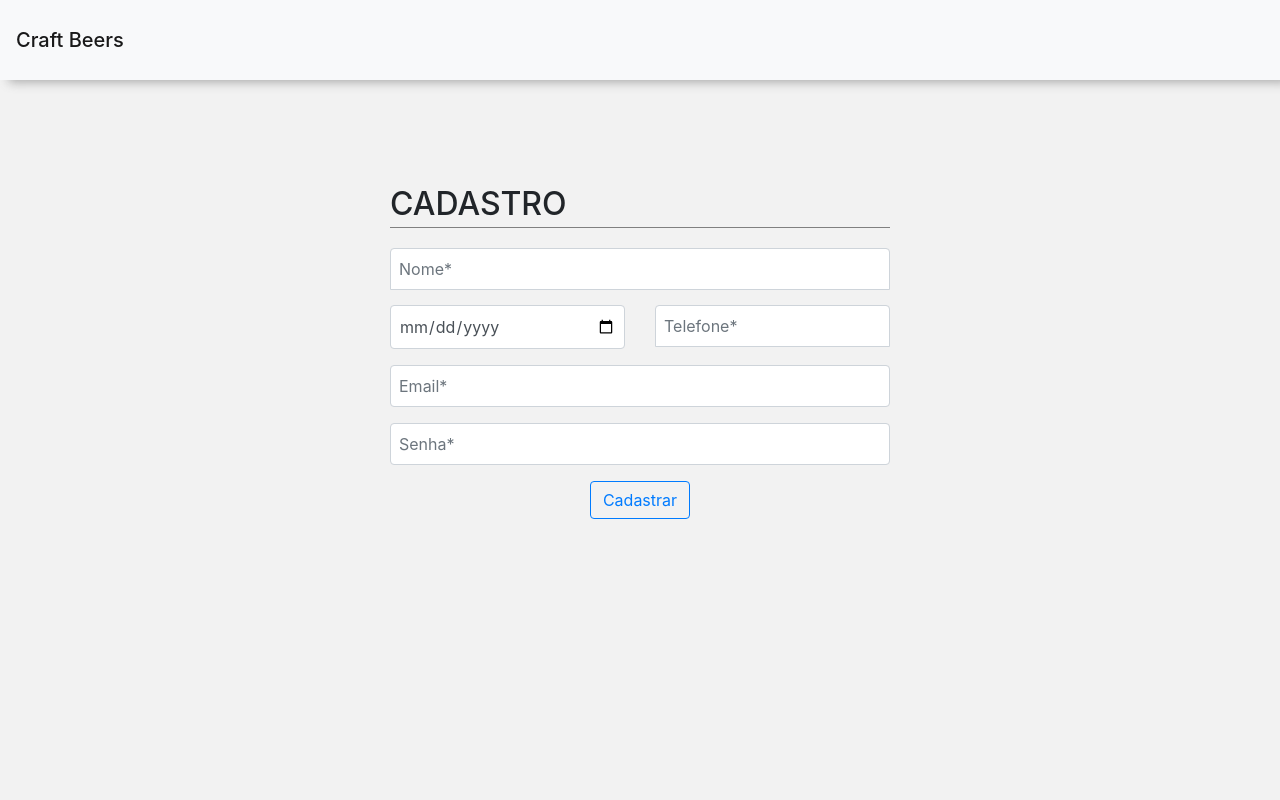
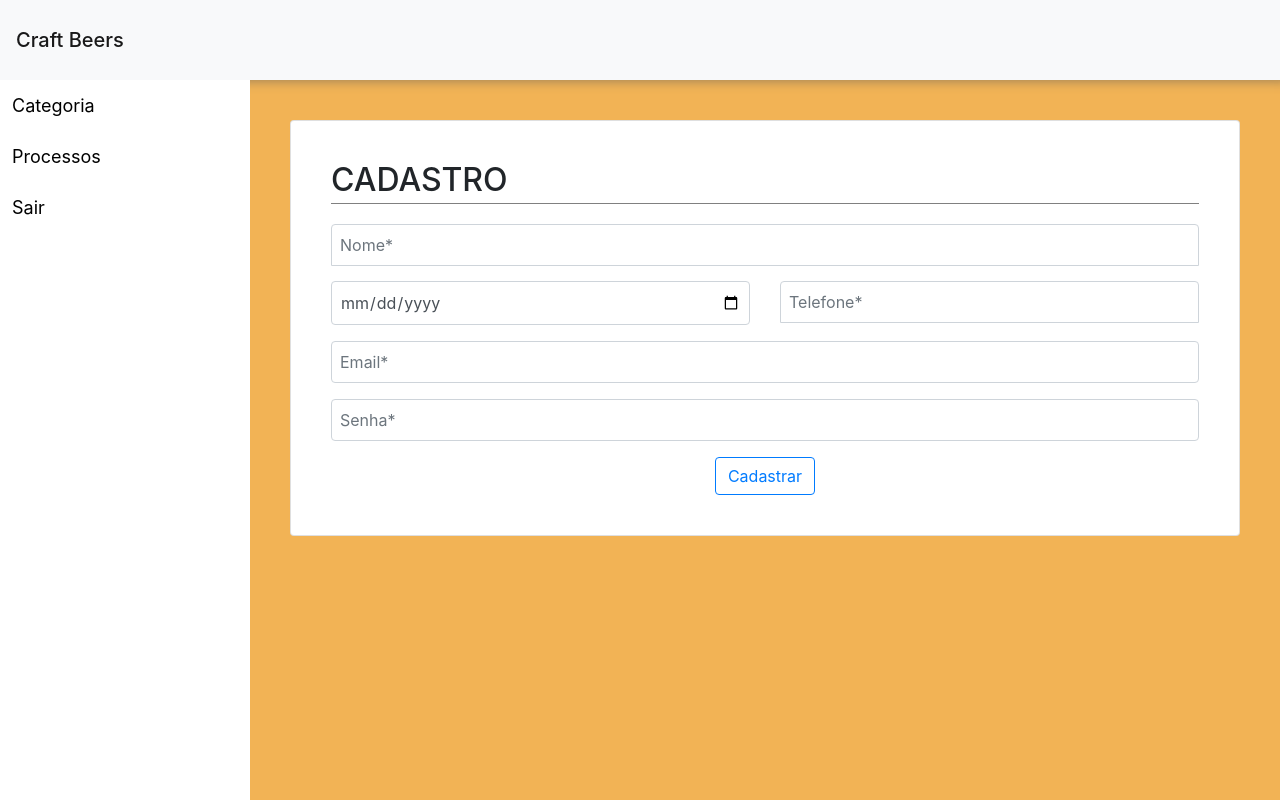
Before and after one commit to bettyap/craftbeers, a PHP site: page /cadastro.html in a window 1280 px wide. Run offline with PHP 8.4, Linux system fonts and the light colour scheme.

Commit message:
Atualização de estilos

```diff
--- a/cadastro.html
+++ b/cadastro.html
@@ -10,13 +10,18 @@
 <body>
   <!--Barra de Navegador (Navbar)-->
   <nav class="navbar navbar-light bg-light">
-      <a href="/craftbeers" class="navbar-brand mb-0 h1">Craft Beers</a>
+    <a href="index.php" class="navbar-brand mb-0 h1">Craft Beers</a>
   </nav>
-
+  <nav class="menu">
+      <a href="lista-categorias.php">Categoria</a>
+      <a href="#">Processos</a>
+      <a href="logout.php">Sair</a>
+  </nav>
   <!--Final do navbar-->
-
+  <main class="content">
+    <div class="card card-padding">
   <!-- Formulário de Cadastro -->
-<form action="cadastro.php" method="POST" class="center-form">
+<form action="cadastro.php" method="POST" >
   <h2 class="form-title">CADASTRO</h2>
   <div class="row form-field" >
     <div class="col">
@@ -45,6 +50,8 @@
     <button type="submit" class="btn btn-outline-primary">Cadastrar</button>
   </div>
 </form>
+  </div>
+</main>
 <!-- JQuery, Bootstrap -->
   <script type="text/javascript" src="js/jquery-3.5.1.min.js"></script>
   <script type="text/javascript" src="js/bootstrap.min.js"></script>
--- a/css/style.css
+++ b/css/style.css
@@ -1,5 +1,5 @@
 body{
-    background: #F2F2F2;
+    background: #F2B355;
 }
 section{
     text-align: center;
@@ -8,6 +8,9 @@ section{
 .navbar{
 	height: 80px;
 	box-shadow:9px 2px 10px rgb(91 91 91 / 0.49);
+}
+.bg-light{
+	background-color: #FFF;
 }
 .wrapper-avatar{
 	margin-top: 50px;
@@ -31,32 +34,41 @@ a {
 	text-decoration: none;
 }
 .btn-abrir{
-	color: slateblue;
+	color: #FFF;
 	font-size: 25px;
 
 }
 .menu{
 	height: 100%;
 	width: 250px;
-	background-color: teal;
+	background-color: #FFF;
 	position: fixed;
 	top: 0;
 	left: 0;
 	z-index: 1;
 	overflow: hidden;
+	transform: translateX(-100%);
 	transition: width 0.3s;
 }
 .menu a{
-	color: violet;
-	font-size: 25px;
+	color: black;
+	font-size: 18px;
 	display: block;
 	padding: 12px 10px 12px 12px;
 }
 .menu a:hover{
-	color: yellow;
-	background-color: yellowgreen;
+	/**color: #f7d705;**/
+	color: #FFF;
+	background-color:#F2B355;
 }
-
+/*main*/
+.content {
+	padding: 24px;
+}
+/** Card para o padding **/
+.card-padding {
+	padding: 40px;
+}
 /** Formulário**/
 .center-form {
 	display: block;
@@ -99,3 +111,18 @@ input[type="text"] {
 	padding: 16px 12px;
 	text-align: center;
 }
+
+/* desktop media queries */
+@media only screen and (min-width: 950px) {
+	.menu {
+		height: calc(100% - 80px);
+		bottom: 0;
+		top: initial;
+		transform: translateX(0);
+	}
+	.content{
+		padding: 40px;
+		padding-left: 290px;
+	}
+
+}
--- a/index.php
+++ b/index.php
@@ -14,7 +14,7 @@ session_start();
 <body>
   <!--Barra de Navegador (Navbar)-->
   <nav class="navbar navbar-light bg-light">
-    <a href="index.html" class="navbar-brand mb-0 h1">Craft Beers</a>
+    <a href="index.php" class="navbar-brand mb-0 h1">Craft Beers</a>
     <a class="btn btn-outline-success my-2 my-sm-0" href="cadastro.html">Registrar-se</a>
   </nav>
   <!--Final do navbar-->
```
Also changed, not shown: criar-categoria.html (+4 -6 lines), lista-categorias.php (+6 -8 lines), painel.php (+11 -5 lines).
